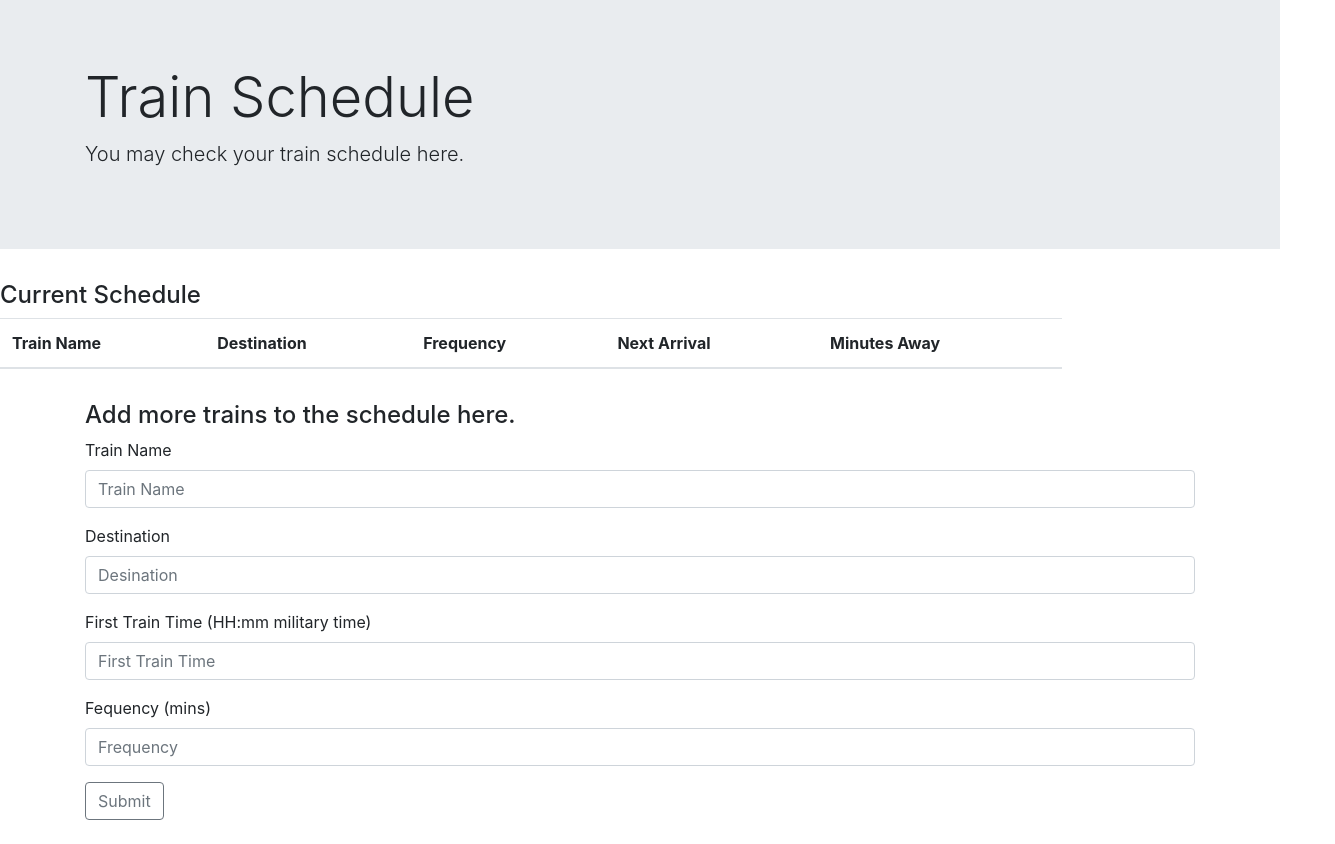
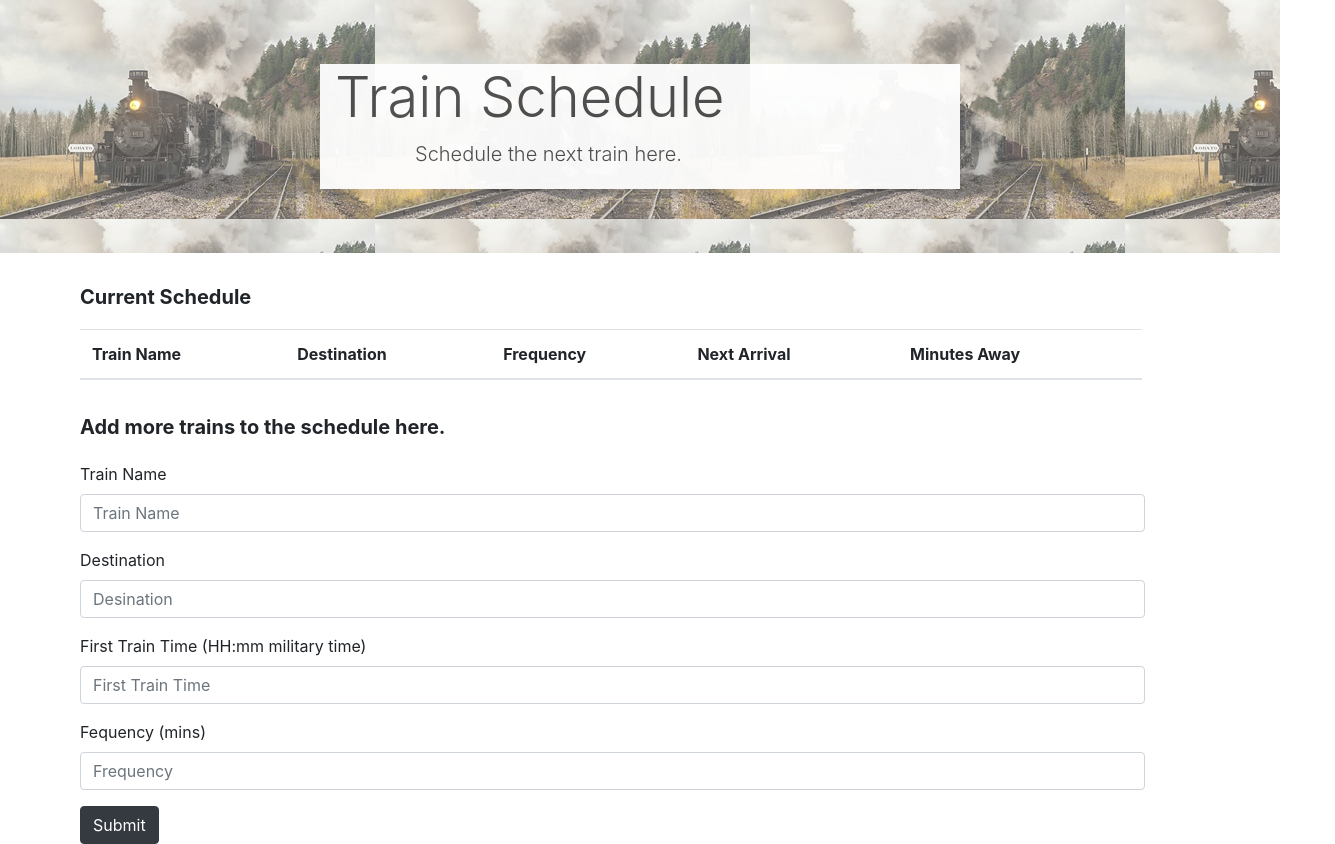
Before and after one commit to neritasung/TrainScheduler, a plain HTML site: page index.html in a window 1280 px wide. Shown: the whole page, 1335 px wide, since content can reach past the window. Before the commit the page ends 820 px from the top, so only its background shows below. Drawn offline with nearby package versions, Linux system fonts and the light colour scheme; a script that the page names is missing.

Commit message:
add styling

```diff
--- a/assets/css/style.css
+++ b/assets/css/style.css
@@ -0,0 +1,30 @@
+.jumbotron{
+    background-image:url("../images/train.jpg");
+    opacity: 0.7;
+}
+.container{
+    background-color: white;
+    opacity: 0.95;
+    color: black;
+    width: 50%;
+}
+h5{
+    font-weight: bold;
+    margin-left: 40px;
+    margin-bottom: 20px;
+}
+p{
+    font-size: 20px;
+    font-weight: bold;
+    margin-left: 80px;
+    margin-bottom: 20px;
+}
+.table{
+    margin-left: 40px;
+}
+.container2{
+    margin-left: 80px;
+}
+.form-control{
+    width: 107%
+}
--- a/index.html
+++ b/index.html
@@ -11,9 +11,14 @@
 <body>
     <div class="jumbotron jumbotron-fluid">
         <div class="container">
+        <div class="row">
+        <div class="col-lg-12">
+
           <h1 class="display-4">Train Schedule</h1>
-          <p class="lead">You may check your train schedule here.</p>
+          <p class="lead">Schedule the next train here.</p>
         </div>
+        </div>
+    </div>
       </div>
     <div class = "table">
         <div class="row">
@@ -21,7 +26,7 @@
         <table class="table table-striped">
             <thead>
               <tr>
-                <h4>Current Schedule</h4>
+                <h5>Current Schedule</h5>
                 <th scope="col">Train Name</th>
                 <th scope="col">Destination</th>
                 <th scope="col">Frequency</th>
@@ -35,33 +40,29 @@
         </div>
     </div>
 </div>
-    <div class="container">
+    <p>Add more trains to the schedule here.</p>
+    <div class="container2">
             <div class="row">
-              <div class="col">
-                <h4>Add more trains to the schedule here.</h4>
-            <form>
+              <div class="col-md-10">
+                <form>
               <div class="form-group">
                     <label for="exampleFormControlInput1">Train Name</label>
                     <input type="text" class="form-control" id="trainName-input" placeholder="Train Name">
                   </div>
                   <div class="form-group">
-                          <label for="exampleFormControlInput1">Destination</label>
+                          <label for="exampleFormControlInput2">Destination</label>
                           <input type="text" class="form-control" id="desination-input" placeholder="Desination">
                         </div>
                 <div class="form-group">
-                            <label for="exampleFormControlInput1">First Train Time (HH:mm military time)</label>
+                            <label for="exampleFormControlInput3">First Train Time (HH:mm military time)</label>
                             <input type="text" class="form-control" id="time-input" placeholder="First Train Time">
                 </div>
                 <div class="form-group">
-                        <label for="exampleFormControlInput1">Fequency (mins)</label>
+                        <label for="exampleFormControlInput4">Fequency (mins)</label>
                         <input type="text" class="form-control" id="frequency-input" placeholder="Frequency">
                       </div>
                 </form>
-                <button type="button" class="btn btn-outline-secondary">Submit</button>
-              </div>
-
-
-
-
+                <button type="button" class="btn btn-dark">Submit</button>
+            </div>
 </body>
 </html>
```
